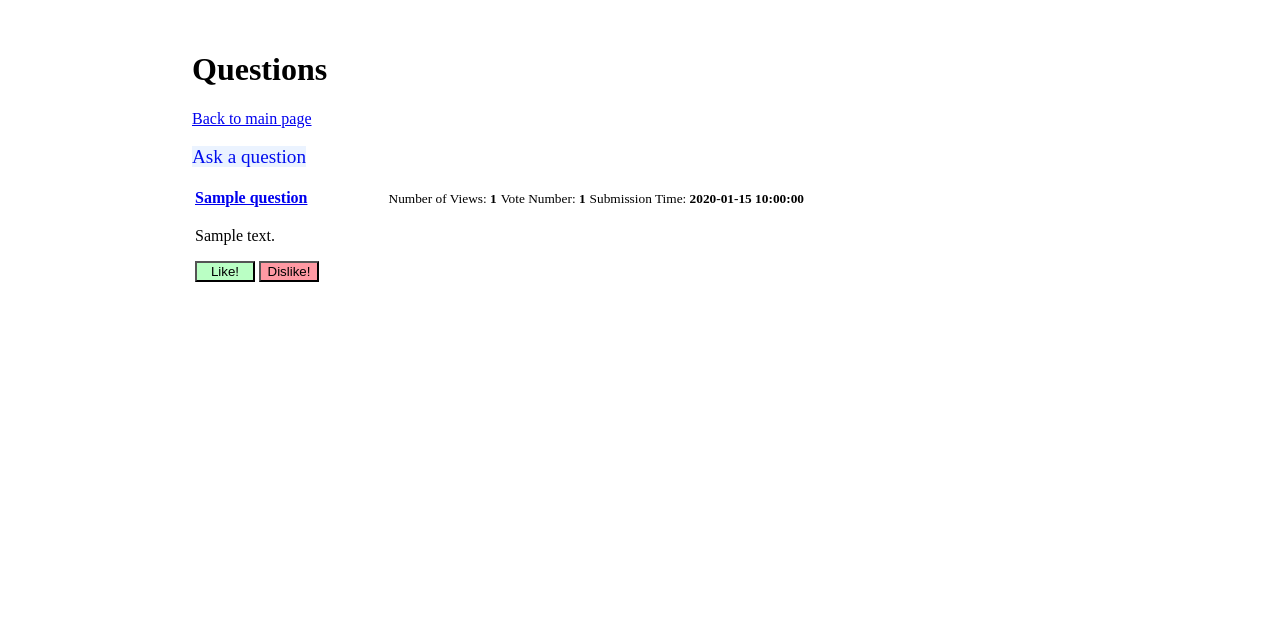
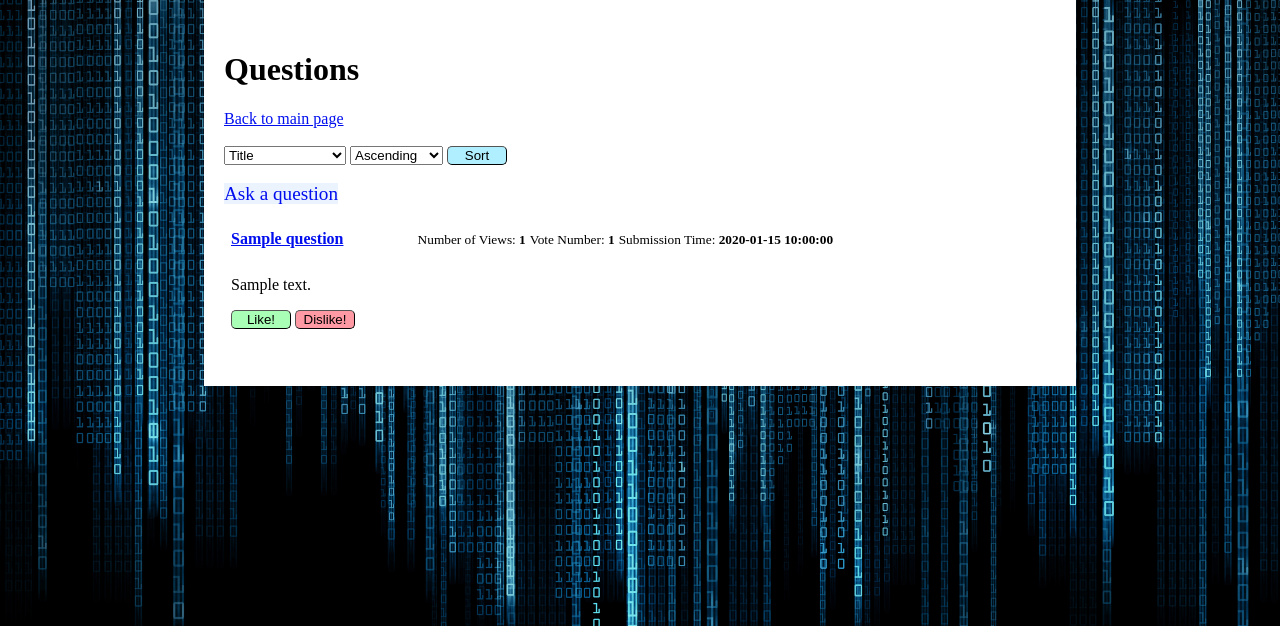
Before and after one commit to zsofiam/ask-mate-3-python, a Flask app: template templates/list.html in a window 1280 px wide. Shown: the top 626 px of the page. Run offline with Flask 2, Linux system fonts and the light colour scheme; the template is opened without the code that fills it: most values are stand-ins (such as "Sample title", 1, 10 or a date in 2020).

Commit message:
bugfix and other nice things

```diff
--- a/static/CSS/style.css
+++ b/static/CSS/style.css
@@ -1,6 +1,10 @@
 body {
     margin: 0;
     padding: 0;
+    background-image: url('../images/background2.jpg');
+    background-attachment: fixed;
+    background-size: cover;
+    background-color: #002b4d;
 }
 table {
     width: 100%;
@@ -15,26 +19,42 @@ table {
 .cols {
     width: 50%;
 }
-.container {
-    width: 70%;
+div.container {
+    width: 65%;
     margin: auto;
-    padding: 30px 10px;
+    padding: 30px 20px;
+    background-image: none;
+    background-color: white;
 }
-
+td {
+    padding: 5px;
+}
 .like-form {
     display: inline-block;
     padding-bottom: 20px;
 }
+a {
+    color: #000EEE;
+}
+a:hover {
+    background-color: #ebf3ff;
+}
 .add {
     text-decoration: none;
-    color: #000EEE;
     font-size: 1.2em;
     background-color: #ebf3ff;
 }
-
+.button {
+    width: 60px;
+    background-color: #b0efff;
+}
+.all-buttons {
+    border-width: 1px;
+    border-radius: 5px;
+}
 #like {
     width: 60px;
-    background-color: #baffc4;
+    background-color: #a8ffb5;
 }
 #dislike {
     width: 60px;
--- a/templates/index.html
+++ b/templates/index.html
@@ -9,7 +9,7 @@
     <div class="container">
         <h1>Questions</h1>
         <form action="/search" method="get">
-            <input type="text" name="q"><input type="submit" value="Search">
+            <input type="text" name="q"> <input class="button all-buttons" type="submit" value="Search">
         </form>
         <div>
             {% if word != '' %}
@@ -73,10 +73,10 @@
                     <td colspan="2">
                         <p>{{ question.get('message') }}</p>
                         <form class="like-form" action="/question/{{ question.get('id') }}/vote-up" method="post">
-                        <button id="like" type="submit">Like!</button>
+                        <button class="all-buttons" id="like" type="submit">Like!</button>
                         </form>
                         <form class="like-form" action="/question/{{ question.get('id') }}/vote-down" method="post">
-                        <button id="dislike" type="submit">Dislike!</button>
+                        <button class="all-buttons" id="dislike" type="submit">Dislike!</button>
                         </form>
                     </td>
                 </tr>
--- a/templates/list.html
+++ b/templates/list.html
@@ -9,6 +9,21 @@
     <div class="container">
         <h1>Questions</h1>
         <a href="/">Back to main page</a><br><br>
+        <form action="/list" method="get">
+            <select name="order_by">
+                <option value="title">Title</option>
+                <option value="submission_time">Submission time</option>
+                <option value="message">Message</option>
+                <option value="view_number">Number of views</option>
+                <option value="vote_number">Number of votes</option>
+            </select>
+            <select name="order_direction">
+                <option value="asc">Ascending</option>
+                <option value="desc">Descending</option>
+            </select>
+             <input class="button all-buttons" type="submit" value="Sort">
+        </form>
+        <br>
         <a  class="add" href="/add-question">Ask a question</a><br><br>
         <table>
             {% for question in questions %}
@@ -25,10 +40,10 @@
                     <td colspan="2">
                         <p>{{ question.get('message') }}</p>
                         <form class="like-form" action="/question/{{ question.get('id') }}/vote-up" method="post">
-                        <button id="like" type="submit">Like!</button>
+                        <button class="all-buttons" id="like" type="submit">Like!</button>
                         </form>
                         <form class="like-form" action="/question/{{ question.get('id') }}/vote-down" method="post">
-                        <button id="dislike" type="submit">Dislike!</button>
+                        <button class="all-buttons" id="dislike" type="submit">Dislike!</button>
                         </form>
                     </td>
                 </tr>
```
Also changed, not shown: data_manager.py (+5 -9 lines), templates/q_and_a.html (+9 -10 lines), static/images/background2.jpg (added).
